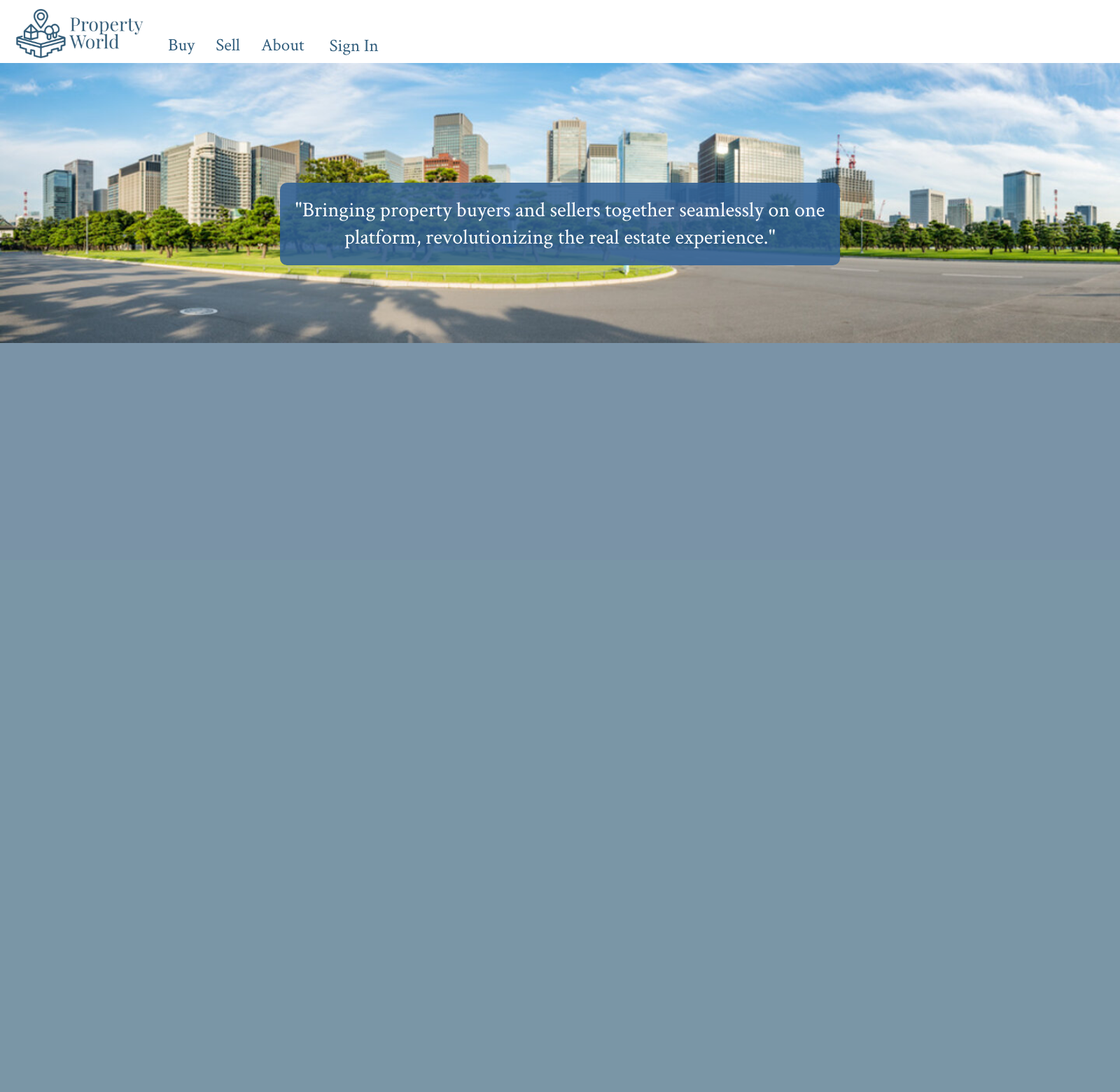
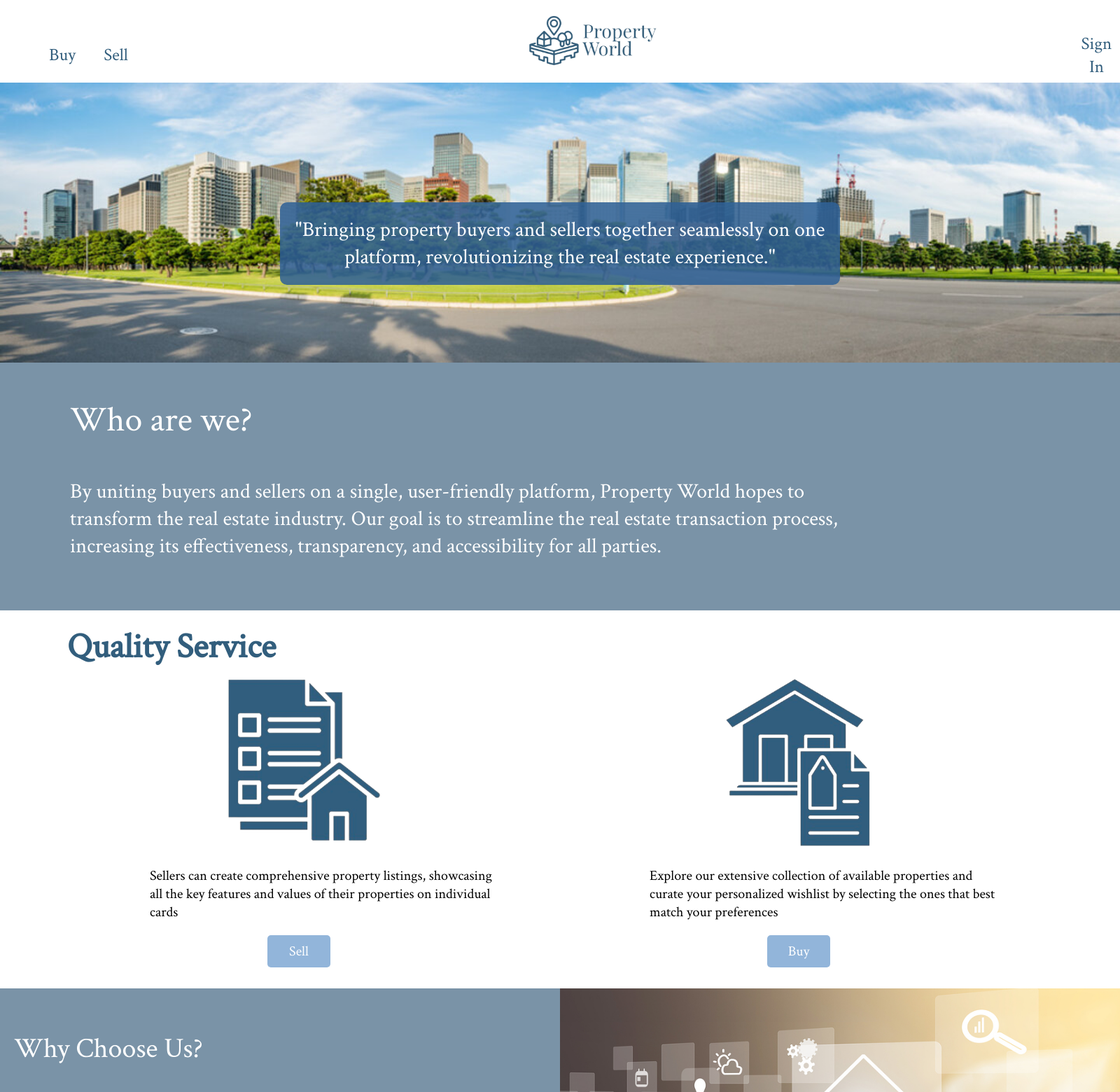
Before and after one commit to hungnguyenrhythm/CSC4370-Project3, a PHP site: page /homepage.html in a window 1600 px wide. Shown: the top 1560 px of the page at 70% size. Before the commit the page ends 490 px from the top, so only its background shows below. Run offline with PHP 8.4, Linux system fonts and the light colour scheme.

Commit message:
updated homepage

```diff
--- a/homepage.css
+++ b/homepage.css
@@ -1,52 +1,37 @@
-@font-face{
+@font-face {
   font-family: crimsonText;
   src: url(CrimsonText-Regular.ttf);
 }
 
-body{
+body {
   font-family: crimsonText;
   margin: 0;
   background-color: #7a93a7;
 
 }
 
-.header{
-  font-family: crimsonText;
-  color:#325e7d;
-  width: 100%;
-  height: 90px;
-  background-color: white;
+
+.nav-links {
   display: flex;
-  flex-direction: row;
 }
 
-.header img{
-  margin-top: -10px;
-  width: 240px;
+.nav-links a {
+  font-size: 25px;
+  text-decoration: none;
+  margin-top: 40px;
 }
 
-.header a:nth-child(2){
- font-size: 25px;
- margin-top: 48px;
- margin-right: 30px;
-
+.nav-links :nth-child(1){
+  margin-left: 70px;
 }
 
-.header a:nth-child(3){
-  font-size: 25px;
-  margin-top: 48px;
+.nav-links :nth-child(2){
+  margin-left: 40px;
+  margin-right: 350px;
 }
 
-.header a:nth-child(4){
-  font-size: 25px;
-  margin-top: 48px;
-  margin-right: 30px;
-  margin-left: 30px;
-  text-decoration: none;
-}
-
-a:link, /* unvisited link */
-a:visited { /* visited link */
+a:link,
+a:visited {
   color: #325e7d;
 }
 
@@ -54,10 +39,23 @@ a:hover {
   color: #234359;
 }
 
+.header {
+  background-color: white;
+  color: #325e7d;
+  display: flex;
+  align-items: center;
+
+}
+
+.header-image img {
+  width: 240px;
+  margin-left: 200px;
+  margin-right: 560px;
+}
 
 
 
-.images{
+.images {
   width: 100%;
   overflow: hidden;
 }
@@ -68,12 +66,12 @@ a:hover {
   font-size: 30px;
 }
 
-.image-container img{
+.image-container img {
   width: 100%;
   display: block;
 }
 
-.text-over-image p{
+.text-over-image p {
   position: absolute;
   top: 50%;
   left: 50%;
@@ -86,27 +84,19 @@ a:hover {
 
 }
 
-.content{
-
-}
-
-
-#signin-btn{
-
-  margin-top: 40px;
-}
-
-
 #signin-btn {
   font-family: crimsonText;
   border: none;
   background-color: transparent;
-  color:#325e7d;
+  color: #325e7d;
   cursor: pointer;
   font-size: 25px;
+  margin-top: 40px;
+
+
 }
 
-#signin-btn:hover{
+#signin-btn:hover {
   color: #234359;
 }
 
@@ -134,12 +124,13 @@ a:hover {
   border-radius: 3px;
 }
 
-label{
+label {
   margin-bottom: 20px;
   font-size: 20px;
+  color: #515151;
 }
 
-button[type="submit"]{
+button[type="submit"] {
   margin-top: 10px;
   background-color: rgb(71, 130, 232);
   color: white;
@@ -170,3 +161,203 @@ button[type="submit"]{
   right: 10px;
   cursor: pointer;
 }
+
+.description p:nth-child(1) {
+  color: white;
+  font-size: 50px;
+  width: 370px;
+  margin-left: 100px;
+}
+
+.description p:nth-child(2) {
+  color: white;
+  font-size: 30px;
+  width: 70%;
+  margin-left: 100px;
+
+}
+
+
+.service-header {
+  background-color: white;
+  display: flex;
+}
+
+.service-content {
+  display: flex;
+  flex-direction: row;
+  background-color: white;
+
+
+}
+
+.service-item {
+  display: flex;
+  flex-direction: column;
+  margin-left: 19%;
+  justify-content: space-evenly;
+
+}
+
+.service-item img {
+  width: 250px;
+}
+
+.service-item p {
+  margin-left: -90px;
+  width: 500px;
+  font-size: 20px;
+
+}
+
+.button {
+  display: inline-block;
+  padding: 10px 20px;
+  background-color: #92b5da;
+  text-decoration: none;
+  border-radius: 5px;
+  width: 50px;
+  text-align: center;
+  font-size: 20px;
+  color: white;
+  margin-left: 78px;
+  margin-bottom: 30px;
+  cursor: pointer;
+}
+
+.button:hover {
+  background-color: #418ad8;
+}
+
+
+.service-item a {
+  color: white;
+  text-decoration: none;
+
+}
+
+.split-content {
+  display: flex;
+  height: 400px;
+}
+
+.firsthalf {
+  flex: 1;
+  background-color: #7a93a7;
+  padding: 20px;
+}
+
+.firsthalf p {
+  font-size: 40px;
+  color: white;
+}
+
+ul {
+  list-style-type: none;
+  padding: 0;
+}
+
+li {
+  margin-bottom: 20px;
+}
+
+li div {
+  background-color: #f0f0f0;
+  padding: 10px;
+  font-size: 25px;
+  width: 490px;
+  transition: transform 0.8s ease;
+  opacity: 0.9;
+}
+
+li:hover div {
+  transform: scale(1.1);
+}
+
+li div strong {
+  color: #325e7d;
+}
+
+.featureItem {
+  display: none;
+  margin-left: 160px;
+}
+
+.dots {
+  text-align: center;
+  margin-top: 10px;
+}
+
+.dot {
+  display: inline-block;
+  width: 15px;
+  height: 15px;
+  background-color: #325e7d;
+  border-radius: 50%;
+  margin: 0 5px;
+  cursor: pointer;
+}
+
+.active {
+  background-color: white;
+}
+
+.secondhalf {
+  width: 800px;
+  height: 400px;
+  background-image: url(img/tech-realestate.jpeg);
+  background-size: cover;
+}
+
+.attract-customers {
+  background-color: white;
+  text-align: center;
+  padding: 20px;
+}
+
+.attract-customers :nth-child(2) {
+  width: 70%;
+  margin-left: 250px;
+}
+
+.footer {
+  background-color: #333;
+  color: #fff;
+  padding: 30px 0;
+}
+
+.footer-content {
+  display: flex;
+  justify-content: space-around;
+  flex-wrap: wrap;
+}
+
+.footer-section {
+  padding: 20px;
+}
+
+.footer-section h2 {
+  margin-bottom: 10px;
+}
+
+.footer-section ul {
+  list-style: none;
+  padding: 0;
+}
+
+.footer-section ul li {
+  margin-bottom: 10px;
+}
+
+.footer-section-links ul li a {
+  color: #fff;
+  text-decoration: none;
+}
+
+.footer-bottom {
+  background-color: #222;
+  text-align: center;
+  padding: 10px;
+  color: white;
+
+}
--- a/homepage.html
+++ b/homepage.html
@@ -9,15 +9,20 @@
 </head>
 
 <body>
-  <div class="header">
+  <nav class="header">
+    <div class="nav-links">
+      <a href="#">Buy</a>
+      <a href="#">Sell</a>
+    </div>
+    <div class="header-image">
       <a href="homepage.html">
-      <img src="img/logo4.png">
+        <img src="img/logo4.png" alt="Homepage">
       </a>
-    <a>Buy</a>
-    <a>Sell</a>
-    <a href="about.html">About</a>
+    </div>
     <button id="signin-btn">Sign In</button>
-  </div>
+
+  </nav>
+
 
   <div class="images">
     <div class="image-container">
@@ -29,8 +34,7 @@
     </div>
   </div>
 
-  <div class="content">
-
+  <div class="signin-content">
     <div class="popup" id="popup">
       <div class="popup-content">
         <span class="close" id="close">&times;</span>
@@ -45,14 +49,7 @@
             <p>Don't have an account? <a href="#" id="create-account-link">Create one</a></p>
           </form>
         </div>
-        <!--
-        <div id="create-account-form" style="display: none;">
-          <h2>Create Account</h2>
-          <input type="email" placeholder="Email" required>
-          <input type="password" placeholder="Password" required>
-          <button type="submit">Create Account</button>
-        </div>
-        -->
+
         <form action="signup.php" method="post" id="create-account-form" style="display: none;">
           <h2>Create Account</h2>
           <input type="text" id="username" name="username" placeholder="Username" required>
@@ -60,14 +57,114 @@
           <input type="password" id="pass" name="pass" placeholder="Password" required>
           <label for="role">Role:</label><br>
           <input type="radio" id="buyer" name="role" value="buyer" required>
-          <label for="buyer">Buyer</label>
+          <label for="buyer">Buyer</label><br>
           <input type="radio" id="seller" name="role" value="seller" required>
           <label for="seller">Seller</label><br>
+          <input type="radio" id="admin" name="role" value="admin" required>
+          <label for="seller">Admin</label><br>
           <button type="submit">Create Account</button>
+          <p>Already have an account? <a href="#" id="signin-link">Sign In</a></p>
         </form>
       </div>
     </div>
   </div>
+
+  <div class="description">
+    <p>Who are we?</p>
+    <p>By uniting buyers and sellers on a single, user-friendly platform, Property World hopes to transform the real
+      estate industry. Our goal is to streamline the real estate transaction process, increasing its effectiveness,
+      transparency, and accessibility for all parties.</p>
+  </div>
+  <br><br>
+
+  <div class="service-header">
+    <span style="color:#325e7d;font-weight:bold; font-size: 50px; margin-left:6%; margin-top: 20px;">Quality
+      Service</span>
+  </div>
+  <div class="service-content">
+    <div class="service-item">
+      <img src="img/seller.png">
+      <p>Sellers can create comprehensive property listings, showcasing all the key features and values of their
+        properties on individual cards</p>
+      <a href="" class="button">Sell</a>
+    </div>
+    <div class="service-item">
+      <img src="img/buyer1.png">
+      <p>Explore our extensive collection of available properties and curate your personalized wishlist by selecting the
+        ones that best match your preferences</p>
+      <a href="" class="button">Buy</a>
+    </div>
+  </div>
+
+  <div class="split-content">
+    <div class="firsthalf">
+      <p>Why Choose Us?</p>
+      <ul id="featureList">
+        <li class="featureItem">
+          <div>
+            <strong>User-Centric Approach:</strong> We prioritize user experience and satisfaction above all else,
+            constantly striving to enhance our platform's usability and functionality.
+          </div>
+        </li>
+        <li class="featureItem">
+          <div>
+            <strong>Innovation:</strong> We embrace innovation and technology to stay ahead of the curve, continuously
+            introducing new features and tools to improve the user experience.
+          </div>
+        </li>
+        <li class="featureItem">
+          <div>
+            <strong>Transparency:</strong> We believe in transparency and honesty, ensuring that both buyers and sellers
+            have access to accurate information and fair deals.
+          </div>
+        </li>
+      </ul>
+      <div class="dots">
+        <span class="dot" onclick="showFeature(1)"></span>
+        <span class="dot" onclick="showFeature(2)"></span>
+        <span class="dot" onclick="showFeature(3)"></span>
+      </div>
+    </div>
+
+    <div class="secondhalf">
+
+    </div>
+  </div>
+
+  <div class="attract-customers">
+    <p style="font-size:35px ;">YOU come first</p>
+    <p style="font-size: 18px">We believe in building long-lasting relationships with our clients by maintaining a
+      robust online presence with user-friendly property search tools and delivering exceptional customer service to
+      foster a culture of trust and satisfaction.</p>
+    <p style="margin-bottom: 70px;">Join Propery World today and discover a smarter way to buy and sell properties!</p>
+  </div>
+
+  <footer class="footer">
+    <div class="footer-content">
+      <div class="footer-sectio-logo">
+        <img src="img/logo-white.png" style="width: 250px;">
+        <div id="line" style="border-bottom: 1px solid white ;"></div>
+      </div>
+      <div class="footer-section-contact">
+        <h2>Contact Us</h2>
+        <p>Email: propertyworld@prtywrld.com</p>
+        <p>Phone: +6789998212</p>
+      </div>
+      <div class="footer-section-links">
+        <h2>Quick Links</h2>
+        <ul>
+          <li><a href="#">Home</a></li>
+          <li><a href="#">About</a></li>
+          <li><a href="#">Services</a></li>
+          <li><a href="#">Contact</a></li>
+        </ul>
+      </div>
+    </div>
+  </footer>
+  <div class="footer-bottom">
+    &copy; 2024 Propery World. All rights reserved.
+  </div>
+
 
 
 
@@ -79,8 +176,6 @@
     const signinForm = document.getElementById('signin-form');
     const createAccountLink = document.getElementById('create-account-link');
     const createAccountForm = document.getElementById('create-account-form');
-
-
 
     function clearInputFields() {
       const inputFields = popup.querySelectorAll('input');
@@ -116,6 +211,46 @@
       signinForm.style.display = 'none';
       createAccountForm.style.display = 'block';
     });
+
+
+    //signin link
+    const signinLink = document.getElementById('signin-link');
+    signinLink.addEventListener('click', (e) => {
+      e.preventDefault();
+      signinForm.style.display = 'block';
+      createAccountForm.style.display = 'none';
+    });
+
+
+    //button-scroll functionality
+    const featureItems = document.querySelectorAll('.featureItem');
+
+    //only the selected feature item is displayed
+    function hideAllFeatures() {
+      featureItems.forEach(item => {
+        item.style.display = 'none';
+      });
+    }
+    //only the currently selected dot is highlighted, basically removing active from all dots
+    function removeActiveClass() {
+      const dots = document.querySelectorAll('.dot');
+      dots.forEach(dot => {
+        dot.classList.remove('active');
+      });
+    }
+
+    //function to show a specific list item and mark the associated dot as active
+    function showFeature(index) {
+      hideAllFeatures();
+      removeActiveClass();
+      featureItems[index - 1].style.display = 'block';
+      const dot = document.querySelector(`.dot:nth-child(${index})`);
+      dot.classList.add('active');
+    }
+
+    //shows the first item by default
+    showFeature(1);
+
   </script>
 
 
--- a/signin.php
+++ b/signin.php
@@ -4,9 +4,9 @@
     ini_set('display_errors', 1);
 
     $host = "localhost";
-    $username = "hnguyen284";
-    $password = "hnguyen284";
-    $database = "hnguyen284";
+    $username = "lcheong1";
+    $password = "lcheong1";
+    $database = "lcheong1";
 
     // Check if information has really been entered in the Sign In Form
     if (isset($_POST["user"]) and isset($_POST["Email"]) and isset($_POST["Password"])) {
```
Also changed, not shown: signup.php (+11 -10 lines), img/buyer1.png (added), img/house.jpeg (added), img/logo-white.png (added), img/seller.png (added), img/tech-realestate.jpeg (added), 1 other file. Lines whose indentation alone changed are shown as unchanged.
